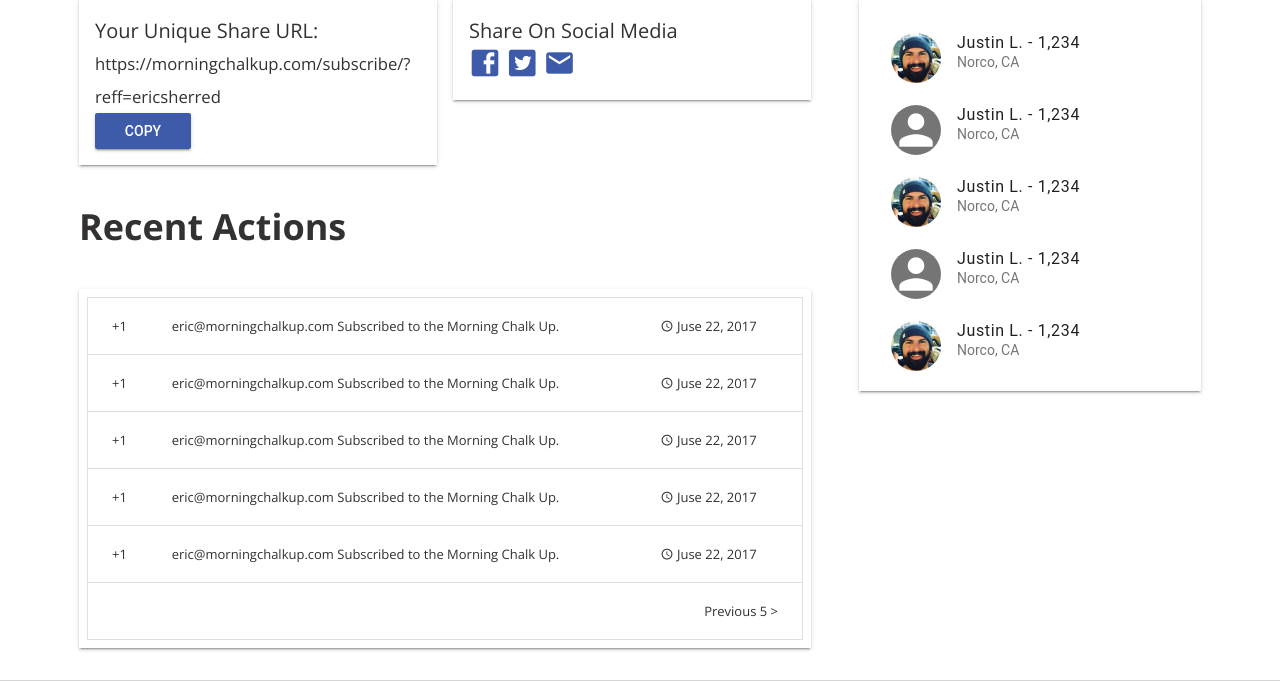
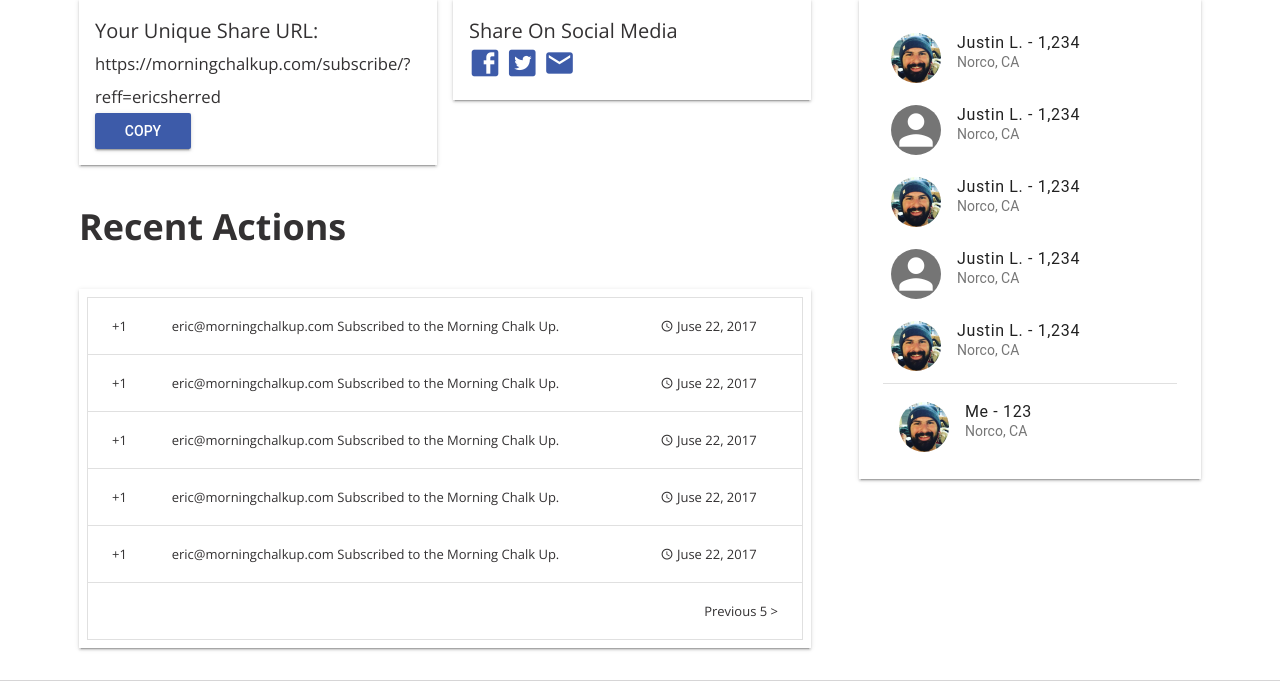
Before and after one commit to MorningChalkUp/Ambasadors, a PHP site: page /dashboard.php in a window 1280 px wide. Shown: the part 554-1235 px from the top of the page. Run offline with PHP 8.4, Linux system fonts and the light colour scheme; some libraries are stand-ins or nearby versions.

Commit message:
me in leaderboard

```diff
--- a/dashboard.php
+++ b/dashboard.php
@@ -166,6 +166,13 @@
                 <span class="mdl-list__item-sub-title">Norco, CA</span>
               </span>
             </li>
+            <li class="mdl-list__item mdl-list__item--two-line" style="border-top: 1px solid rgba(0,0,0,.12); margin: 8px;" )>
+              <span class="mdl-list__item-primary-content">
+                <img src="https://morningchalkup.com/wp-content/themes/mcu-theme-version-2/img/justin.png" alt="Justin L." style="border-radius: 50%; height: 50px; width: 50px; float: left;     margin-right: 16px;">
+                <span>Me - 123</span>
+                <span class="mdl-list__item-sub-title">Norco, CA</span>
+              </span>
+            </li>
           </ul>
         </div>
       </div>
--- a/templates/nav.php
+++ b/templates/nav.php
@@ -1,5 +1,5 @@
 <div class="mdl-layout__header-row">
   <!-- Title -->
-  <span class="mdl-layout-title"><a href="#"><span>Morning</span> Chalk Up <span style="color: rgba(51,49,50,0.75); font-family: 'Open Sans', sans-serif; font-weight: 400;">Ambassador</span></a></span>
+  <span class="mdl-layout-title"><a href="/"><span>Morning</span> Chalk Up <span style="color: rgba(51,49,50,0.75); font-family: 'Open Sans', sans-serif; font-weight: 400;">Ambassador</span></a></span>
   <div class="mdl-layout-spacer"></div>
 </div>
```
